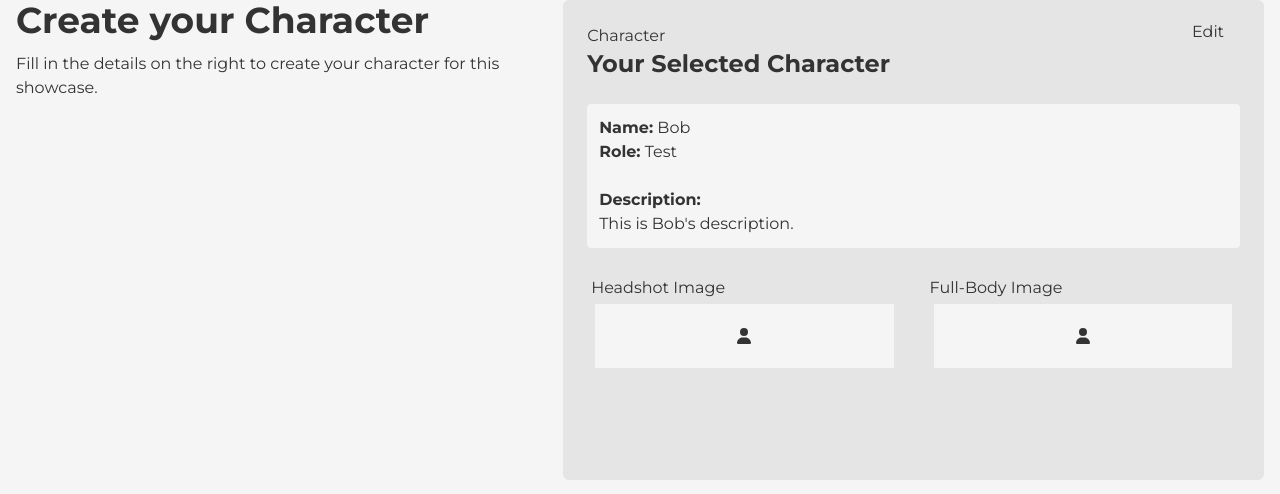
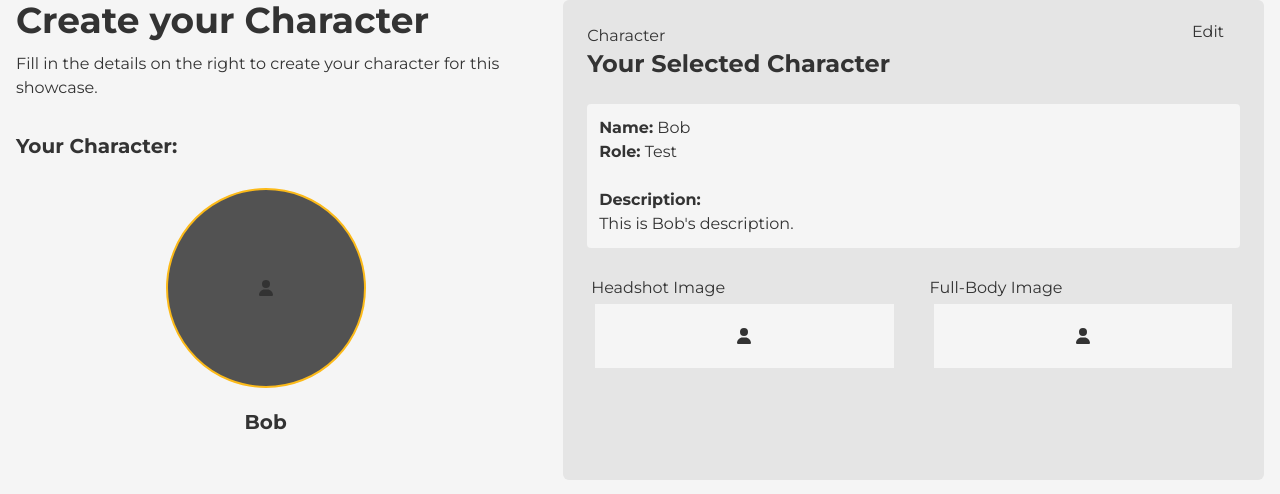
Before and after one commit to bcgov/ditp-showcase-creator-ui, a React (Create React App) app: page / in a window 1280 px wide. Shown: the part 228-722 px from the top of the page. Built offline with nearby package versions, Linux system fonts and the light colour scheme.

Commit message:
re-added in character image preview

```diff
--- a/src/react-modules/character-screen/CharacterScreen.js
+++ b/src/react-modules/character-screen/CharacterScreen.js
@@ -65,7 +65,7 @@ function CharacterScreen({
                 </div>
               </div>
 
-              {/* <div className="mt-8">
+              <div className="mt-8">
                 <div className="flex justify-between mb-4">
                   <h3 className="text-xl font-bold">Your Character:</h3>
                 </div>
@@ -77,7 +77,7 @@ function CharacterScreen({
                   selectedCharacter={selectedCharacter}
                   setSelectedCharacter={setSelectedCharacter}
                 />
-              </div> */}
+              </div>
             </div>
             {/* end of column 1  */}
 
```
